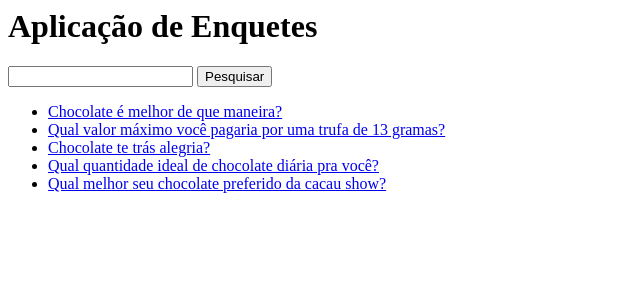
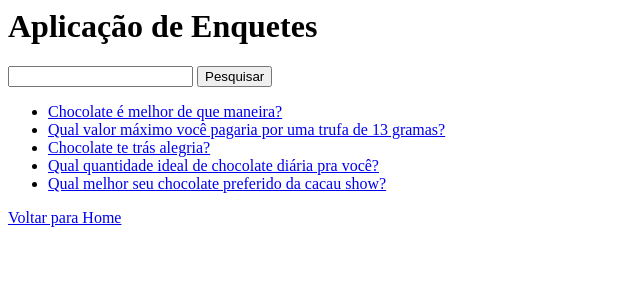
Before and after one commit to felipexrn/DSWeb, a Django app: page /enquete/ in a window 1280 px wide. Shown: the top 300 px of the page, without its empty margins (0-640 px from the left). Run offline with Django 4.2, Linux system fonts and the light colour scheme; data comes from the database, SQL or seed files in the repository.

Commit message:
Implementação da home

```diff
--- a/enquete/templates/enquete/index.html
+++ b/enquete/templates/enquete/index.html
@@ -13,3 +13,4 @@
 {% else %}
     <p>Nenhuma enquete cadastrada até o momento!</p>
 {% endif %}
+<a href="{% url 'home:index' %}">Voltar para Home</a>
--- a/mysite/urls.py
+++ b/mysite/urls.py
@@ -20,4 +20,5 @@ urlpatterns = [
         path('admin/', admin.site.urls),
         path('', include('home.urls')),
         path('enquete/', include('enquete.urls')),
+        #path('contabilidade/', include('contabilidate.urls')),
 ]
```
